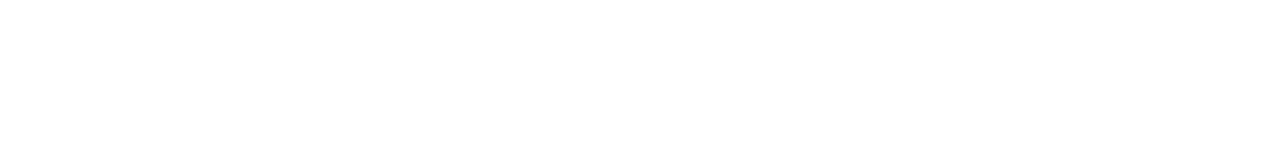
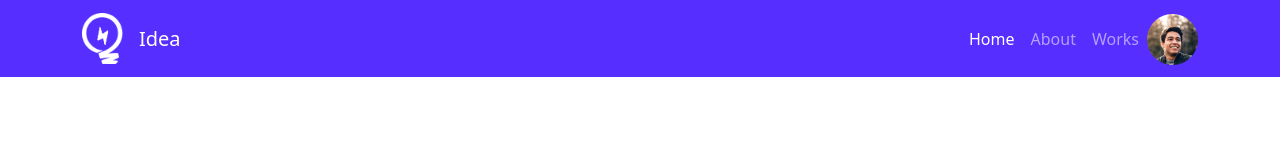
Before and after one commit to Emrul-Hasan/Leader-borad-using-Bootstrap, a plain HTML site: page index.html in a window 1280 px wide. Drawn offline with Linux system fonts and the light colour scheme.

Commit message:
Navbar added

```diff
--- a/index.html
+++ b/index.html
@@ -5,12 +5,46 @@
     <meta charset="UTF-8">
     <meta http-equiv="X-UA-Compatible" content="IE=edge">
     <meta name="viewport" content="width=device-width, initial-scale=1.0">
-    <title>Leader Board</title>
+    <title>Leader board</title>
     <link rel="stylesheet" href="css/bootstrap.min.css">
 </head>
 
 <body>
 
+    <header>
+        <nav class="navbar navbar-expand-lg navbar-dark" style="background-color: #562EFF;">
+            <div class="container">
+                <a class="navbar-brand d-flex align-items-center" href="#">
+                    <img src="images/icons/logo.png" alt="" width="41" height="51"
+                        class="d-inline-block align-text-top">
+                    <span class="ms-3">Idea</span>
+                </a>
+                <button class="navbar-toggler" type="button" data-bs-toggle="collapse"
+                    data-bs-target="#navbarSupportedContent" aria-controls="navbarSupportedContent"
+                    aria-expanded="false" aria-label="Toggle navigation">
+                    <span class="navbar-toggler-icon"></span>
+                </button>
+                <div class="collapse navbar-collapse" id="navbarSupportedContent">
+                    <ul class="navbar-nav ms-auto mb-2 mb-lg-0 d-flex align-items-center">
+                        <li class="nav-item">
+                            <a class="nav-link active" aria-current="page" href="#">Home</a>
+                        </li>
+                        <li class="nav-item">
+                            <a class="nav-link" href="#">About</a>
+                        </li>
+                        <li class="nav-item">
+                            <a class="nav-link" href="#">Works</a>
+                        </li>
+                        <li class="nav-item">
+                            <img src="images/icons/profile.png" alt="" width="51" height="51"
+                                class="d-inline-block align-text-top">
+                        </li>
+                    </ul>
+
+                </div>
+            </div>
+        </nav>
+    </header>
     <script src="js/bootstrap.bundle.min.js"></script>
 </body>
 
```
